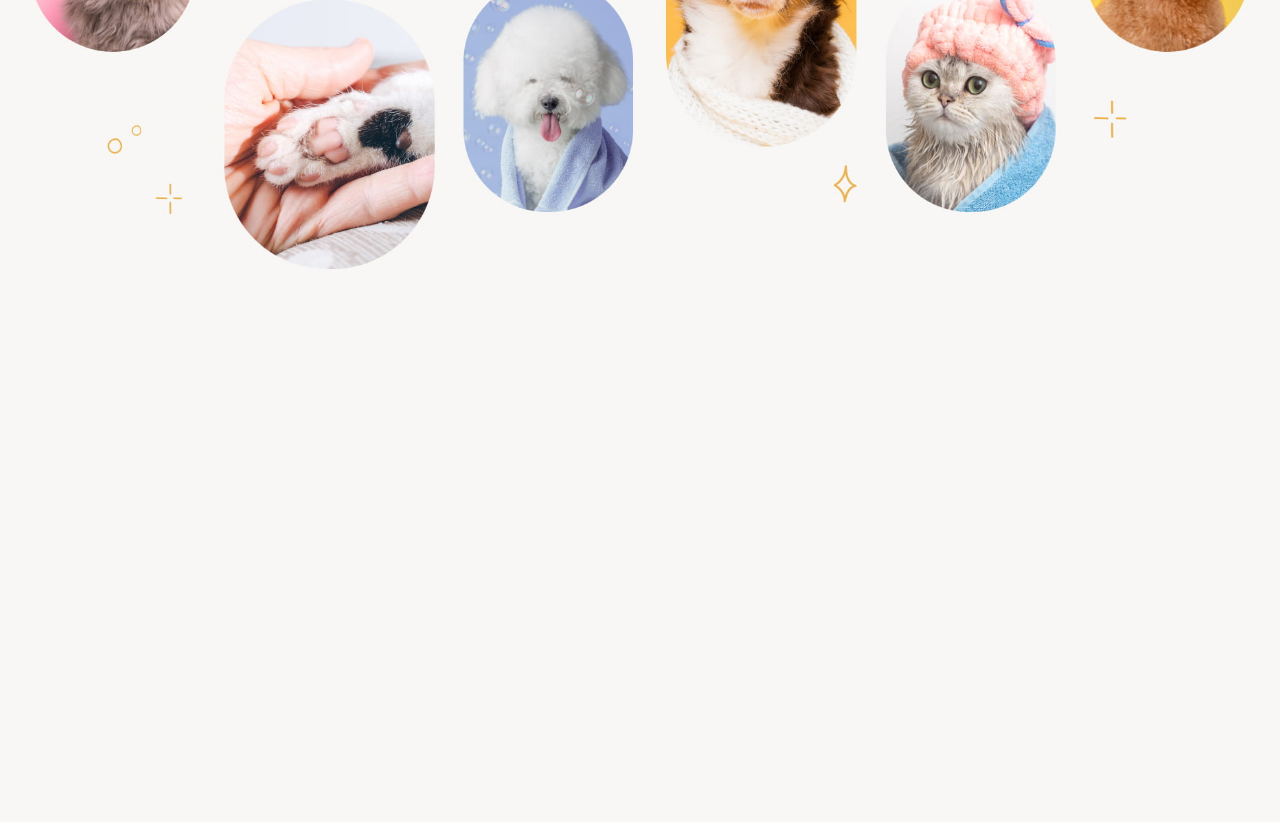
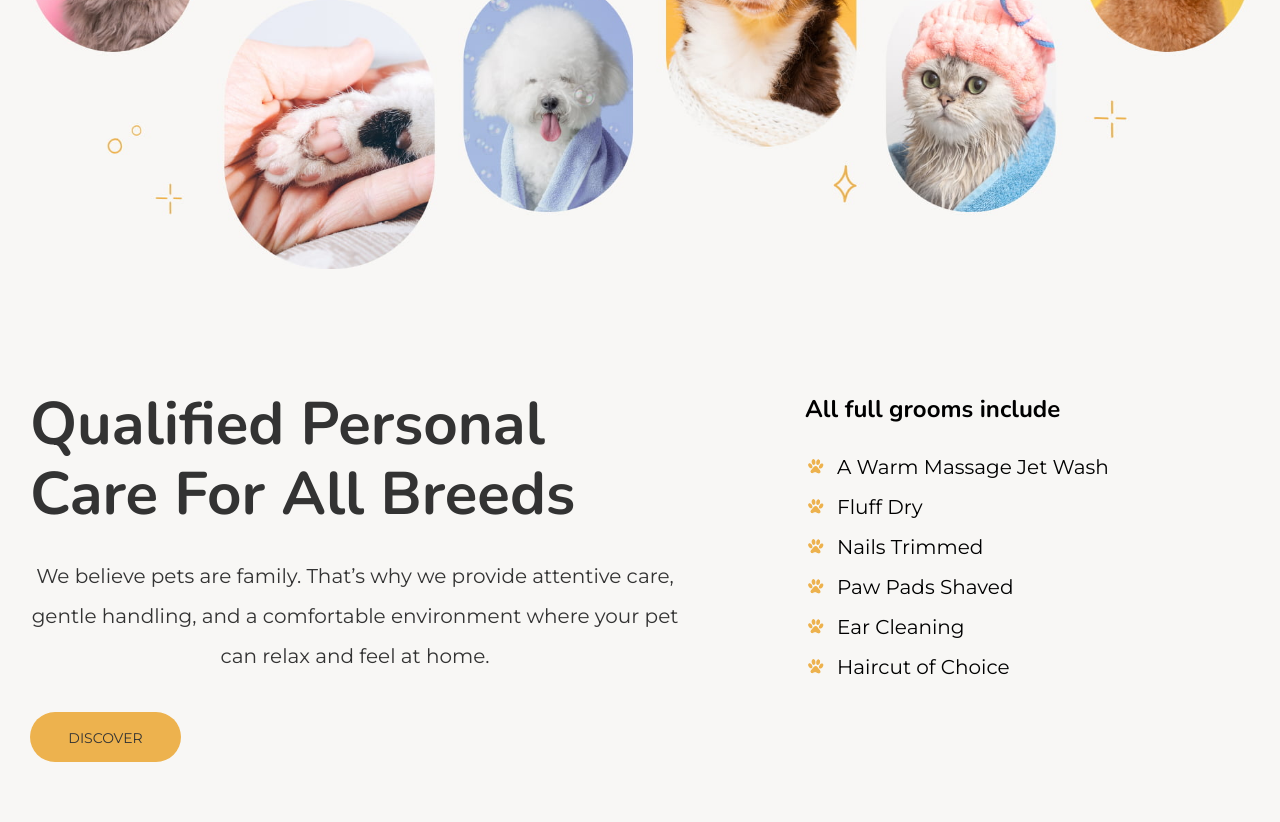
Before and after one commit to Sergei2010/pet-spa, a website built with Vite: page src/index.html in a window 1280 px wide. Shown: the part 2928-3750 px from the top of the page. Before the commit the page ends 3257 px from the top, so only its background shows below. Built offline with nearby package versions, Linux system fonts and the light colour scheme; files whose address does not match are found by name.

Commit message:
feature: add paw-list section

```diff
--- /dev/null
+++ b/src/css/blocks/paw-list.css
@@ -0,0 +1,61 @@
+.paw-list__title{
+  margin-bottom: 18px;
+
+  font-family: var(--second-family);
+  font-weight: 700;
+  font-size: 24px;
+  line-height: 167%;
+  color: #000;
+
+  @media (max-width: 1199px) {
+    font-size: 32px;
+    line-height: 125%;
+  }
+
+  @media (max-width: 767px) {
+    font-size: 22px;
+    line-height: 145%;
+  }
+}
+
+.paw-list__list{
+  font-weight: 400;
+  font-size: 20px;
+  line-height: 200%;
+  color: #000;
+
+  @media (max-width: 1199px) {
+    text-align: center;
+  }
+
+  @media (max-width: 767px) {
+    font-size: 16px;
+    line-height: 163%;
+  }
+}
+
+.paw-list__list li{
+  display: flex;
+  align-items: center;
+  column-gap: 10px;
+
+  @media (max-width: 1199px) {
+    justify-content: center;
+    margin-bottom: 10px;
+  }
+
+  @media (max-width: 767px) {
+
+  }
+}
+
+.paw-list__list li::before{
+  content: '';
+  display: inline-block;
+  width: 22px;
+  height: 22px;
+
+  background-image: url("./../../img/svg/paw-bullet.svg");
+  background-repeat: no-repeat;
+  background-size: contain;
+}
--- a/src/css/main.css
+++ b/src/css/main.css
@@ -13,6 +13,7 @@
 @import './blocks/title.css';
 @import './blocks/round-figure-deco.css';
 @import './blocks/service-block.css';
+@import './blocks/paw-list.css';
 
 /* Sections */
 @import './sections/nav.css';
@@ -20,3 +21,4 @@
 @import './sections/section.css';
 @import './sections/section-treat.css';
 @import './sections/section-service.css';
+@import './sections/section-care.css';
--- /dev/null
+++ b/src/css/sections/section-care.css
@@ -0,0 +1,25 @@
+.section-care__grid{
+  display: grid;
+  grid-template-columns: repeat(8, 1fr);
+  gap: 20px;
+
+  @media (max-width: 1199px) {
+    display: flex;
+    flex-direction: column;
+    align-items: stretch;
+    row-gap: 80px;
+    text-align: center;
+  }
+
+  @media (max-width: 767px) {
+    row-gap: 68px;
+  }
+}
+
+.section-care__content{
+  grid-column: span 5;
+}
+
+.section-care__list{
+  grid-column: span 3;
+}
--- a/src/index.html
+++ b/src/index.html
@@ -196,7 +196,7 @@
     </div>
   </section>
 
-  <section class="section">
+  <section class="section section-panes">
     <div class="container">
       <picture>
         <source
@@ -220,6 +220,43 @@
     </div>
   </section>
 
+  <section class="section section-care">
+    <div class="container container--medium">
+      <div class="section-care__grid">
+        <div class="section-care__content">
+          <div class="content-block">
+            <div class="content-block__title">
+              <h2 class="title">Qualified personal care for all breeds</h2>
+            </div>
+            <div class="content-block__text">
+              <p>We believe pets are family. That’s why we provide attentive care,
+                gentle handling, and a comfortable environment where your pet
+                can relax and feel at home.</p>
+            </div>
+            <div class="content-block__btn">
+              <a href="#" class="button">Discover</a>
+            </div>
+          </div>
+        </div>
+        <div class="section-care__list">
+          <div class="paw-list">
+            <div class="paw-list__title">
+              All full grooms include
+            </div>
+            <ul class="paw-list__list">
+              <li>A Warm Massage Jet Wash</li>
+              <li>Fluff Dry</li>
+              <li>Nails Trimmed</li>
+              <li>Paw Pads Shaved</li>
+              <li>Ear Cleaning</li>
+              <li>Haircut of Choice</li>
+            </ul>
+          </div>
+        </div>
+      </div>
+    </div>
+  </section>
+
 
 </main>
 
```
